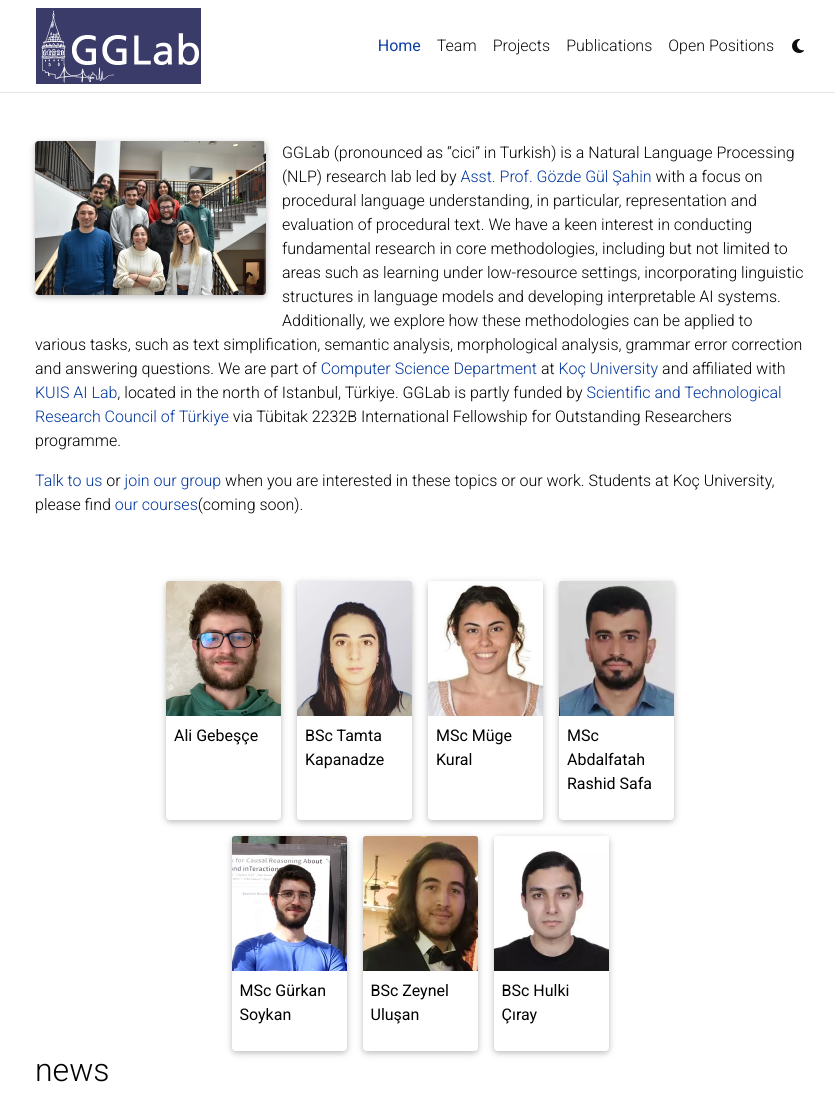
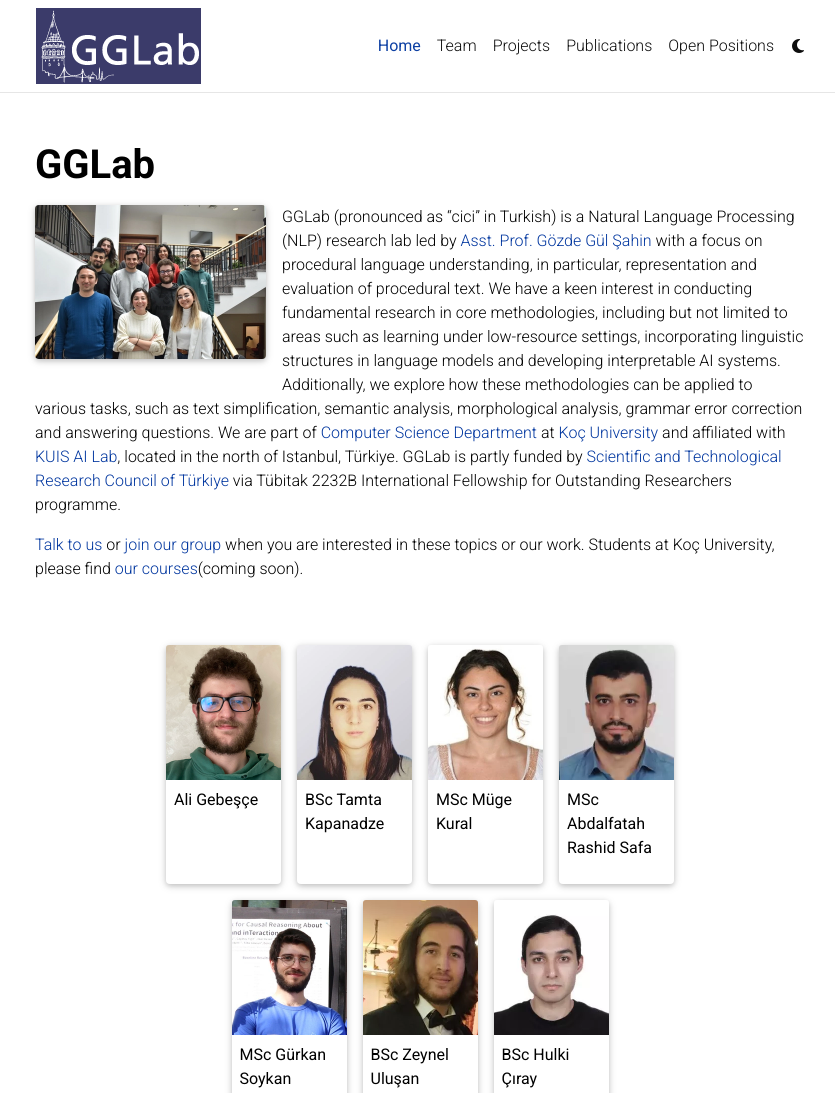
Before and after one commit to GGLAB-KU/gglab-ku.github.io, a Jekyll site: the page built from _pages/about.md, in a window 1280 px wide and 1331 px high, cut to the strip 0-1093 px from the top of the window. Shown: the whole strip, without its empty margins (220-1055 px from the left). Built offline with Jekyll 4.4.1, drawn with Linux system fonts in a browser that asks for light colours; comment, search, counter and statistics services are not loaded; a style sheet for code colours, icons or effects is not loaded; some of the changed text lies outside the part shown.

```diff
--- a/_config.yml
+++ b/_config.yml
@@ -2,8 +2,8 @@
 # Site settings
 # -----------------------------------------------------------------------------
 
-title:  # the website title (if blank, full name will be used instead)
-first_name:
+title: blank  # the website title (if blank, full name will be used instead)
+first_name: GGLab
 middle_name:
 last_name:
 email: gosahin@ku.edu.tr
```
